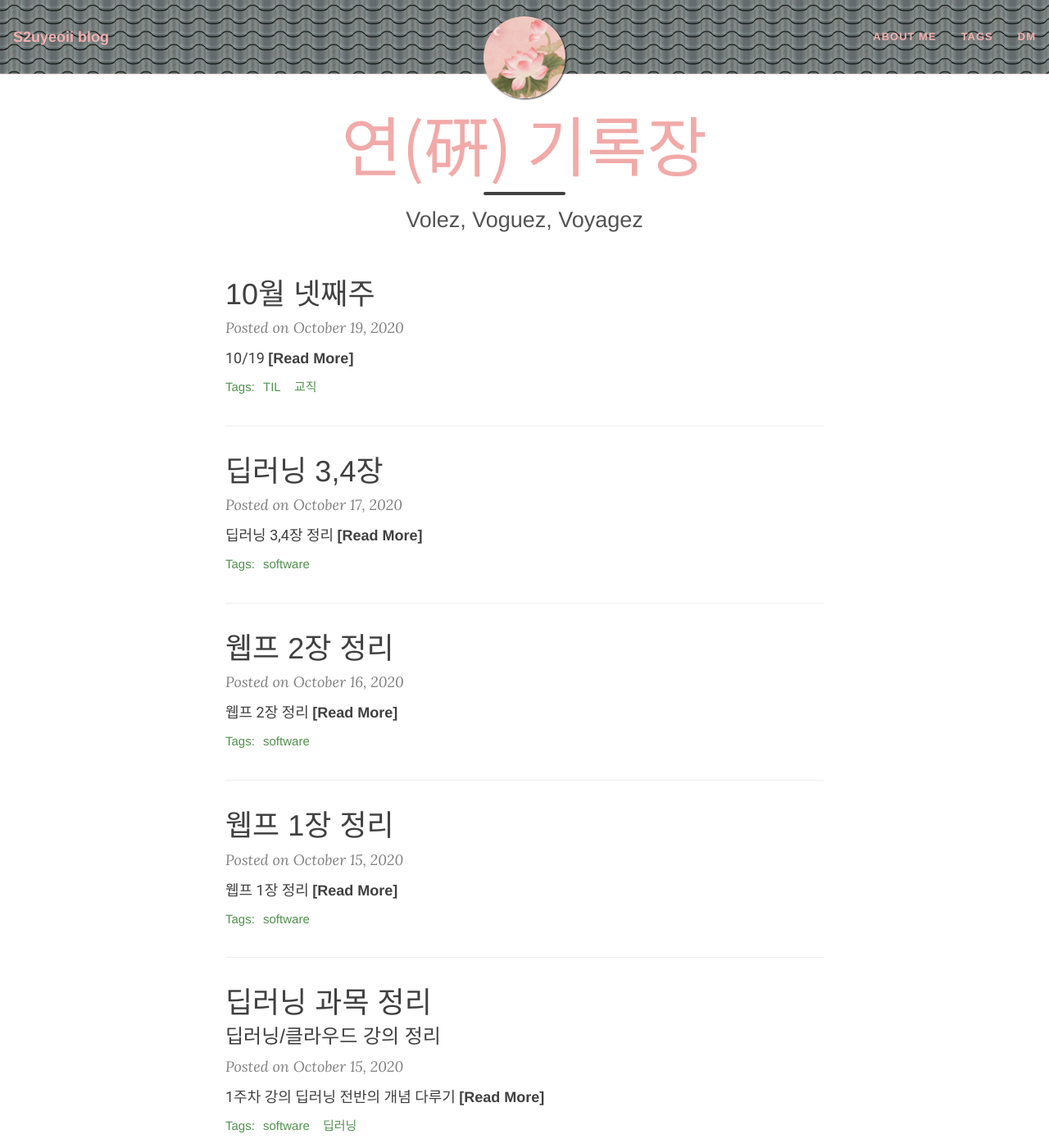
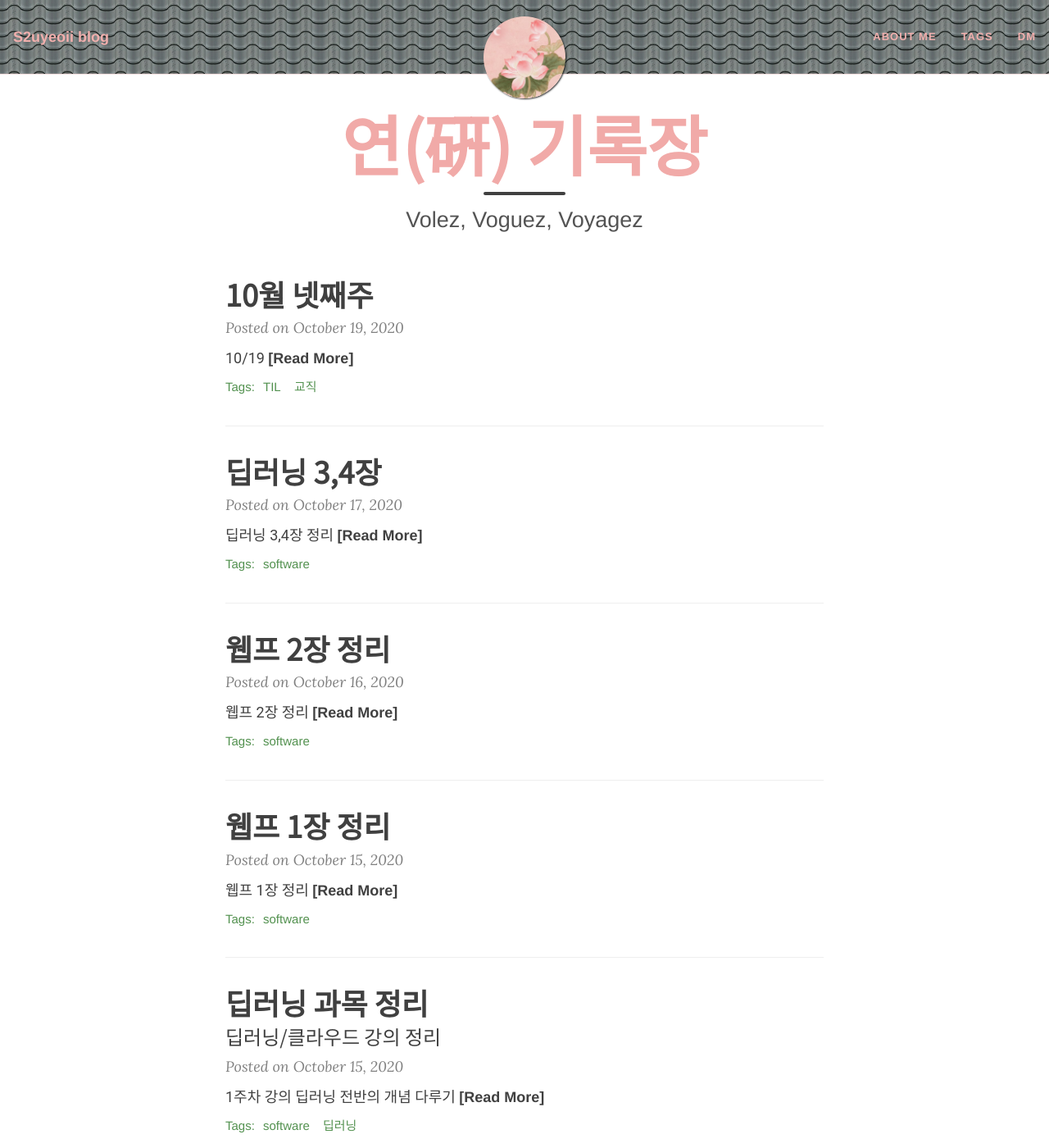
Before and after one commit to yeoneed/yeoneed.github.io, a Jekyll site: the page built from index.html, in a window 1280 px wide and 1400 px high. Shown: the whole window at 82% size. Built offline with Jekyll 4.4.1, drawn with Linux system fonts in a browser that asks for light colours; nearby versions of some CDN libraries; the list of posts is cut into pages by our own code.

Commit message:
Update beautifuljekyll.css

```diff
--- a/assets/css/beautifuljekyll.css
+++ b/assets/css/beautifuljekyll.css
@@ -33,7 +33,7 @@ p {
   margin: 1.875rem 0;
 }
 h1,h2,h3,h4,h5,h6 {
-    font-family: 'Nanum Gothic','Noto Sans KR,'Roboto', sans-serif;
+    font-family: 'Nanum Gothic','Noto Sans KR','Roboto', sans-serif;
   font-weight: 800;
   line-height: 1.1;
 }
```
